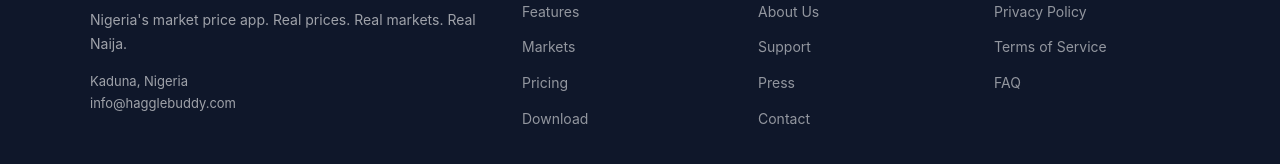
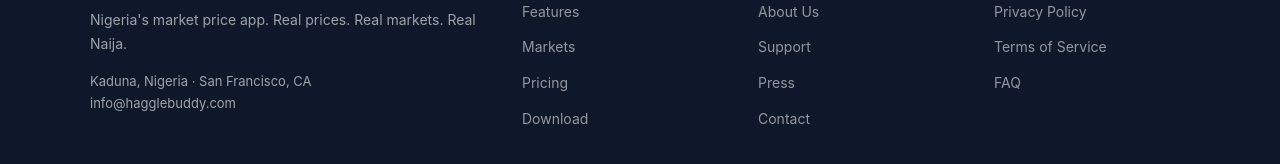
Before and after one commit to Chibuchibs/hagglebuddy-site, a plain HTML site: page index.html in a window 1280 px wide. Shown: the part 5800-5964 px from the top of the page. Drawn offline with Linux system fonts and the light colour scheme.

Commit message:
Footer: add San Francisco, CA alongside Kaduna

```diff
--- a/index.html
+++ b/index.html
@@ -951,7 +951,7 @@
         HaggleBuddy
       </div>
       <p>Nigeria's market price app. Real prices. Real markets. Real Naija.</p>
-      <p style="margin-top:14px; font-size:13px">Kaduna, Nigeria<br/>info@hagglebuddy.com</p>
+      <p style="margin-top:14px; font-size:13px">Kaduna, Nigeria · San Francisco, CA<br/>info@hagglebuddy.com</p>
     </div>
     <div class="footer-col">
       <h4>Product</h4>
```
